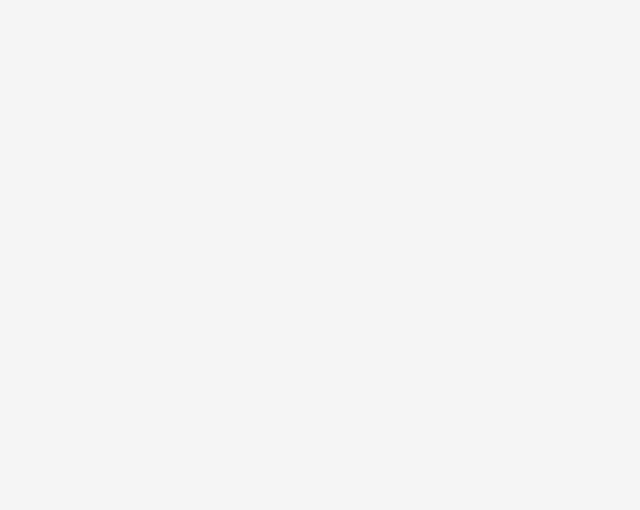
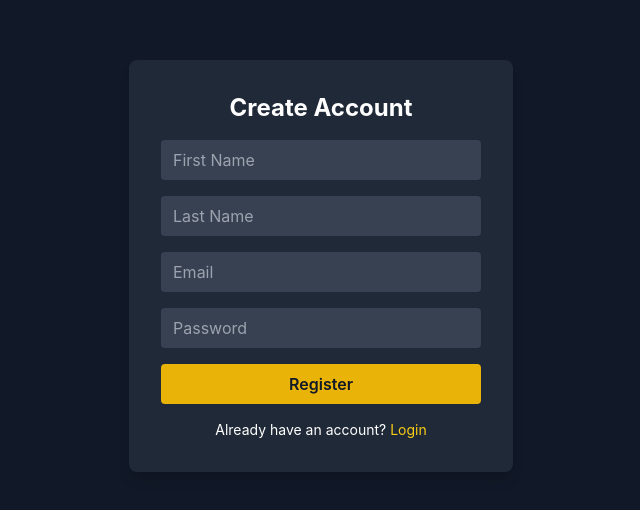
Before and after one commit to vlads33/COP4331C-Large-Project-, a React (Vite) app in the folder cards/Frontend/: page /register in a window 1280 px wide. Before the commit this address had no page. Shown: the part 134-644 px from the top of the page, without its empty margins (319-959 px from the left). Built offline with nearby package versions, Linux system fonts and the light colour scheme.

Commit message:
Register and login UI

```diff
--- a/cards/Frontend/src/App.tsx
+++ b/cards/Frontend/src/App.tsx
@@ -1,12 +1,14 @@
 import { BrowserRouter as Router, Routes, Route } from "react-router-dom";
 import Login from "./pages/Login";
 import Home from "./pages/Home";
+import Register from "./pages/Register";
 
 function App() {
     return (
         <Router>
             <Routes>
                 <Route path="/" element={<Login />} />
+                <Route path="/register" element={<Register />} />
                 <Route path="/home" element={<Home />} />
             </Routes>
         </Router>
--- a/cards/Frontend/src/pages/Login.tsx
+++ b/cards/Frontend/src/pages/Login.tsx
@@ -83,7 +83,8 @@ const Login: React.FC = () => {
 
                 <p className="text-gray-400 text-sm text-center mt-6">
                     Don’t have an account?{" "}
-                    <span className="text-yellow-400 hover:underline cursor-pointer">
+                    <span     onClick={() => navigate("/register")}
+                              className="text-yellow-400 hover:underline cursor-pointer">
             Register
           </span>
                 </p>
--- a/cards/Frontend/src/pages/Register.tsx
+++ b/cards/Frontend/src/pages/Register.tsx
@@ -0,0 +1,110 @@
+import { useState } from "react";
+import { useNavigate } from "react-router-dom";
+
+export default function Register() {
+    const navigate = useNavigate();
+
+    const [form, setForm] = useState({
+        firstName: "",
+        lastName: "",
+        email: "",
+        password: "",
+    });
+
+    const [message, setMessage] = useState("");
+    const [loading, setLoading] = useState(false);
+
+    async function handleSubmit(e: React.FormEvent) {
+        e.preventDefault();
+        setLoading(true);
+        setMessage("");
+
+        try {
+            const res = await fetch("/api/register", {
+                method: "POST",
+                headers: { "Content-Type": "application/json" },
+                body: JSON.stringify(form),
+            });
+
+            const data = await res.json();
+            setLoading(false);
+
+            if (res.ok) {
+                setMessage("✅ Account created! Redirecting to login...");
+                // Redirect after 2 seconds
+                setTimeout(() => navigate("/"), 2000);
+            } else {
+                setMessage("❌ " + (data.error || "Registration failed"));
+            }
+        } catch (err) {
+            setLoading(false);
+            setMessage("❌ Network error, please try again.");
+        }
+    }
+
+    return (
+        <div className="min-h-screen flex items-center justify-center bg-gray-900 text-white">
+            <form
+                onSubmit={handleSubmit}
+                className="bg-gray-800 p-8 rounded-lg shadow-lg w-96 space-y-4"
+            >
+                <h2 className="text-2xl font-bold text-center">Create Account</h2>
+
+                <input
+                    type="text"
+                    placeholder="First Name"
+                    value={form.firstName}
+                    onChange={(e) => setForm({ ...form, firstName: e.target.value })}
+                    className="w-full px-3 py-2 rounded bg-gray-700 focus:outline-none"
+                    required
+                />
+                <input
+                    type="text"
+                    placeholder="Last Name"
+                    value={form.lastName}
+                    onChange={(e) => setForm({ ...form, lastName: e.target.value })}
+                    className="w-full px-3 py-2 rounded bg-gray-700 focus:outline-none"
+                    required
+                />
+                <input
+                    type="email"
+                    placeholder="Email"
+                    value={form.email}
+                    onChange={(e) => setForm({ ...form, email: e.target.value })}
+                    className="w-full px-3 py-2 rounded bg-gray-700 focus:outline-none"
+                    required
+                />
+                <input
+                    type="password"
+                    placeholder="Password"
+                    value={form.password}
+                    onChange={(e) => setForm({ ...form, password: e.target.value })}
+                    className="w-full px-3 py-2 rounded bg-gray-700 focus:outline-none"
+                    required
+                />
+
+                <button
+                    type="submit"
+                    disabled={loading}
+                    className="w-full bg-yellow-500 hover:bg-yellow-600 text-gray-900 font-semibold py-2 rounded"
+                >
+                    {loading ? "Registering..." : "Register"}
+                </button>
+
+                {message && (
+                    <p className="text-center text-sm mt-2 text-yellow-400">{message}</p>
+                )}
+
+                <p className="text-center text-sm mt-4">
+                    Already have an account?{" "}
+                    <span
+                        onClick={() => navigate("/")}
+                        className="text-yellow-400 hover:underline cursor-pointer"
+                    >
+            Login
+          </span>
+                </p>
+            </form>
+        </div>
+    );
+}
```
